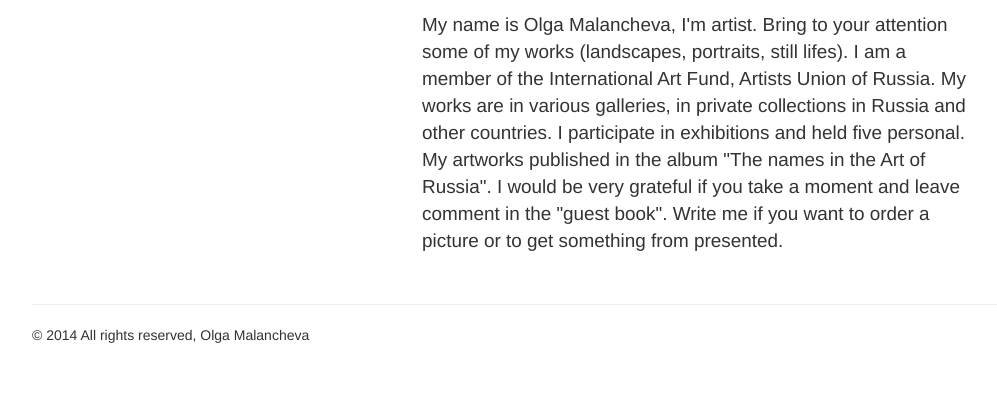
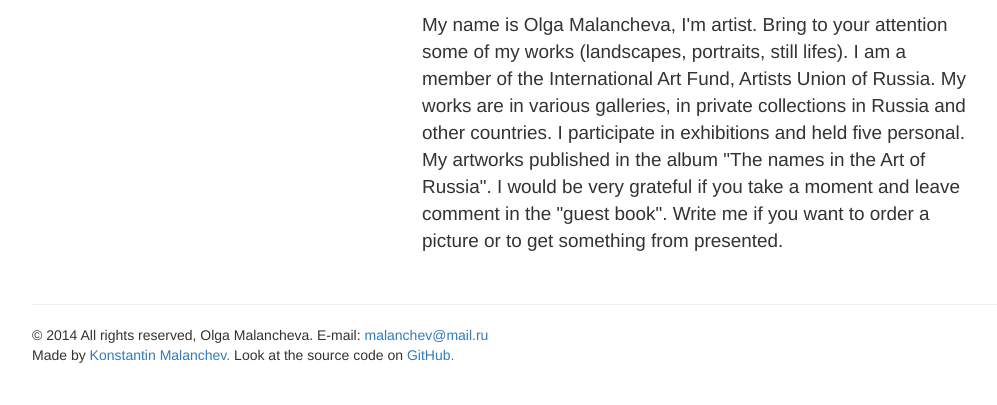
Before and after one commit to hombit/olgart, a Django app: template olgart/templates/index.html in a window 1280 px wide. Shown: the part 664-1069 px from the top of the page, without its empty margins (38-1035 px from the left). Before the commit the page ends 1007 px from the top, so only its background shows below. Run offline with Django 3.2, Linux system fonts and the light colour scheme; the template is opened without the code that fills it: most values are stand-ins (such as "Sample title", 1, 10 or a date in 2020); grey boxes marked "Sample" are stand-in pictures; some libraries are stand-ins or nearby versions.

Commit message:
Add information about me =)

```diff
--- a/olgart/templates/base.html
+++ b/olgart/templates/base.html
@@ -77,10 +77,17 @@
 		<table width=100%>
 			<tr>
 				<td>
-		&copy; {% now 'Y' %} {% trans "All rights reserved, Olga Malancheva" %}
+					&copy; {% now 'Y' %} {% trans "All rights reserved, Olga Malancheva. E-mail: " %}{{ "malanchev@mail.ru"|urlize }}
 				</td>
 				{% block extrafooter %}
 				{% endblock %}
+			</tr>
+			<tr>
+				<td>
+					{% blocktrans %}
+						Made by <a href="http://homb.it">Konstantin Malanchev.</a> Look at the source code on <a href="https://github.com/hombit/olgart">GitHub.</a>
+					{% endblocktrans %}
+				</td>
 			</tr>
 		</table>
 	</div>
```
Also changed, not shown: locale/ru/LC_MESSAGES/django.po.
